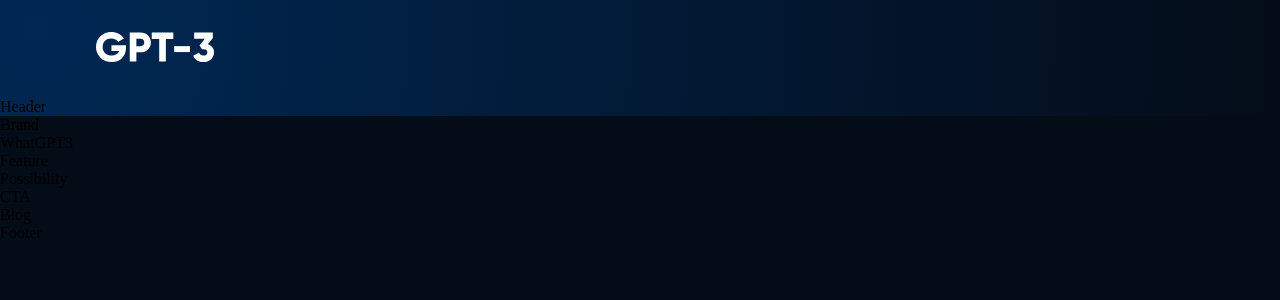
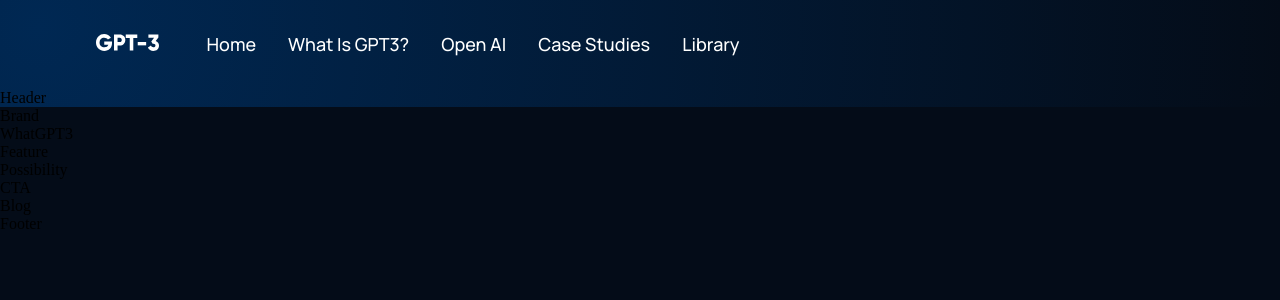
Before and after one commit to sayaliakbar/modern-gpt3, a React (Vite) app: page / in a window 1280 px wide. Shown: the top 300 px of the page. Built offline with nearby package versions, Linux system fonts and the light colour scheme.

Commit message:
Update Navbar component structure and add navigation links

```diff
--- a/src/components/navbar/Navbar.jsx
+++ b/src/components/navbar/Navbar.jsx
@@ -6,9 +6,26 @@
 const Navbar = () => {
   return (
     <div className="gpt3__navbar">
-      <div className="gpt__navbar-links">
-        <div className="gpt3__navbar-link_logo">
+      <div className="gpt3__navbar-links">
+        <div className="gpt3__navbar-links_logo">
           <img src={logo} alt="logo" />
+        </div>
+        <div className="gpt3__navbar-links_container">
+          <p>
+            <a href="#home">Home</a>
+          </p>
+          <p>
+            <a href="#wgpt3">What is GPT3?</a>
+          </p>
+          <p>
+            <a href="#possibility">Open AI</a>
+          </p>
+          <p>
+            <a href="#features">Case Studies</a>
+          </p>
+          <p>
+            <a href="#blog">Library</a>
+          </p>
         </div>
       </div>
     </div>
```
